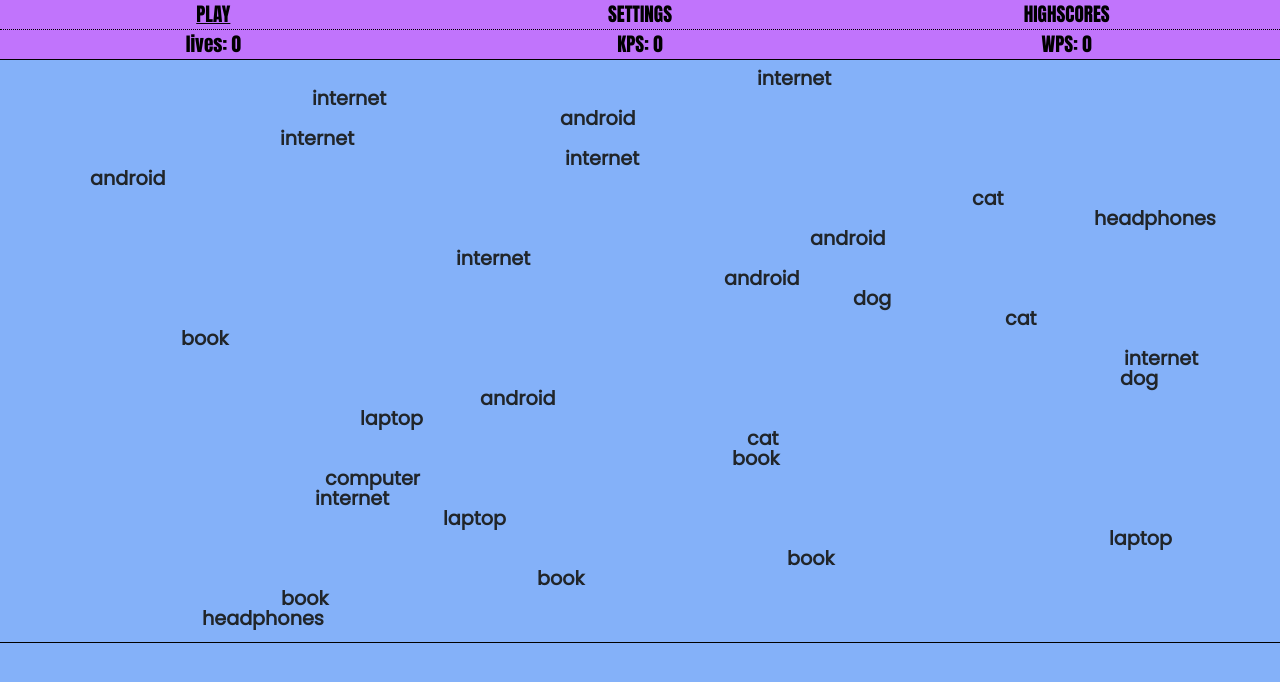
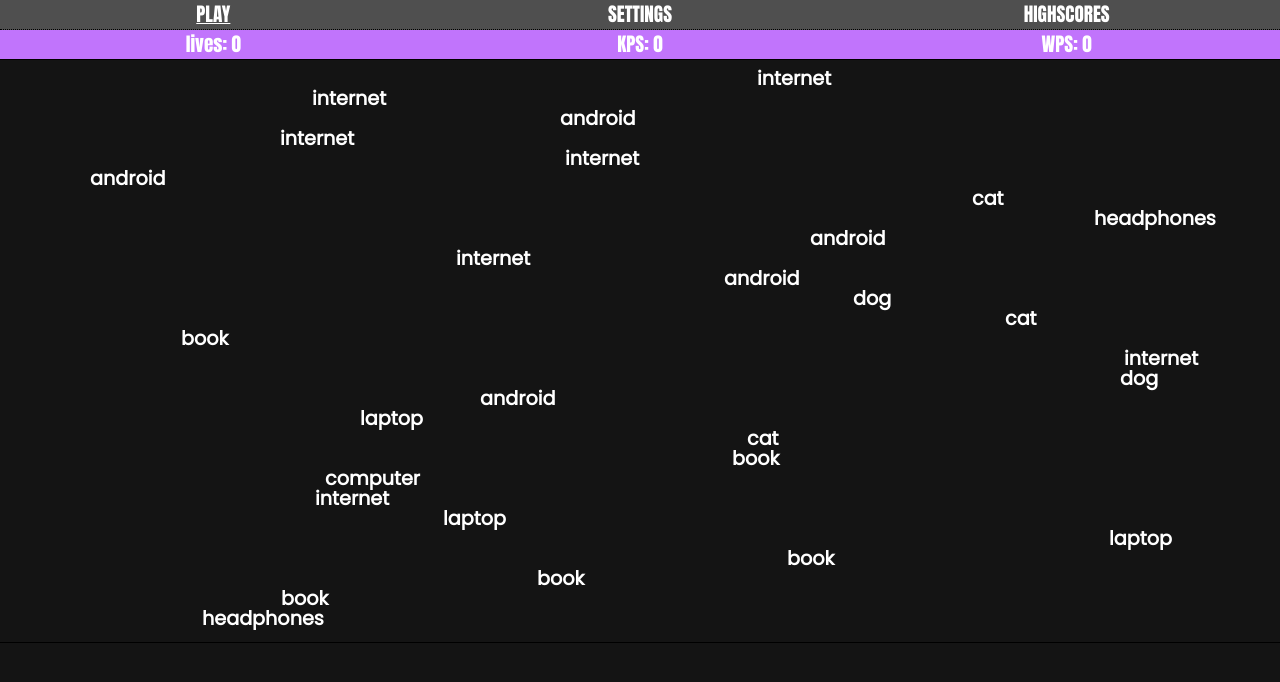
Before and after one commit to keyzeroc/typep, a plain HTML site: page index.html in a window 1280 px wide. Drawn offline with nearby package versions, Linux system fonts and the light colour scheme.

Commit message:
v1.11 css colors change

```diff
--- a/css/index.css
+++ b/css/index.css
@@ -11,12 +11,11 @@ header{
 	font-family: 'Anton', sans-serif;
 	font-weight: normal;
 	background-color: #c174fc;
-	color: black;
 	border-bottom: 1px black solid;
 }
 ul{
     list-style: none;
 }
 .typed{
-	color: #12cc3d;
+	color: #5ce1ff;
 }
--- a/css/theme.css
+++ b/css/theme.css
@@ -1,13 +1,15 @@
 body{
-    font-size: 1.2em;
-    background-color: #84b1f9;
+	font-size: 1.2em;
+	color: #ffffff;
+	background-color: #141414;
+
 }
 header{
 	font-family: 'Anton', sans-serif;
-	background-color: #c174fc;
+	background-color: #4f4f4f;
 	border-bottom: 1px black solid;
 	border-bottom: 1px dotted black;
 }
 a:link, a:visited{
-	color: black;
+	color: #ffffff;
 }
```
